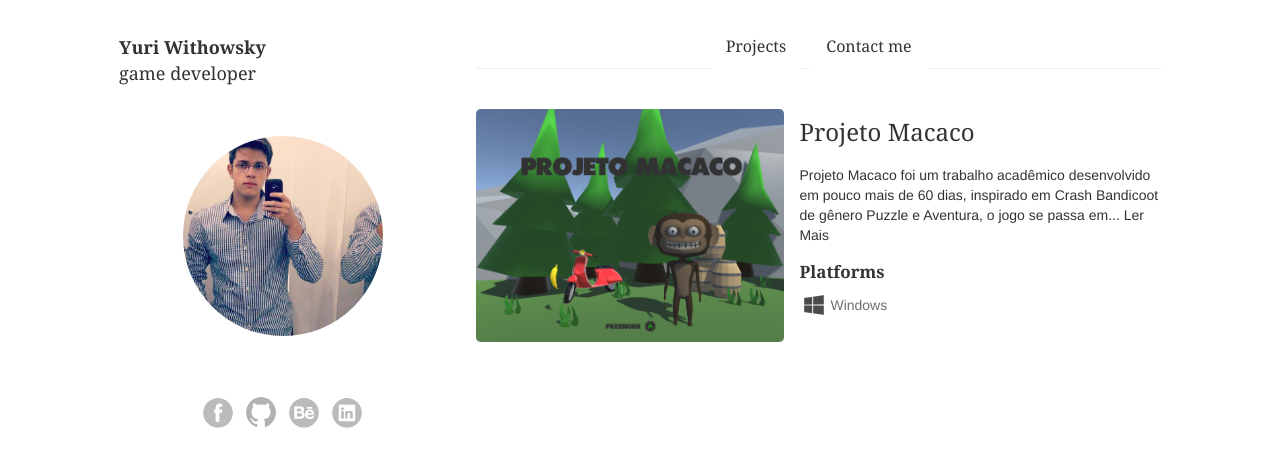
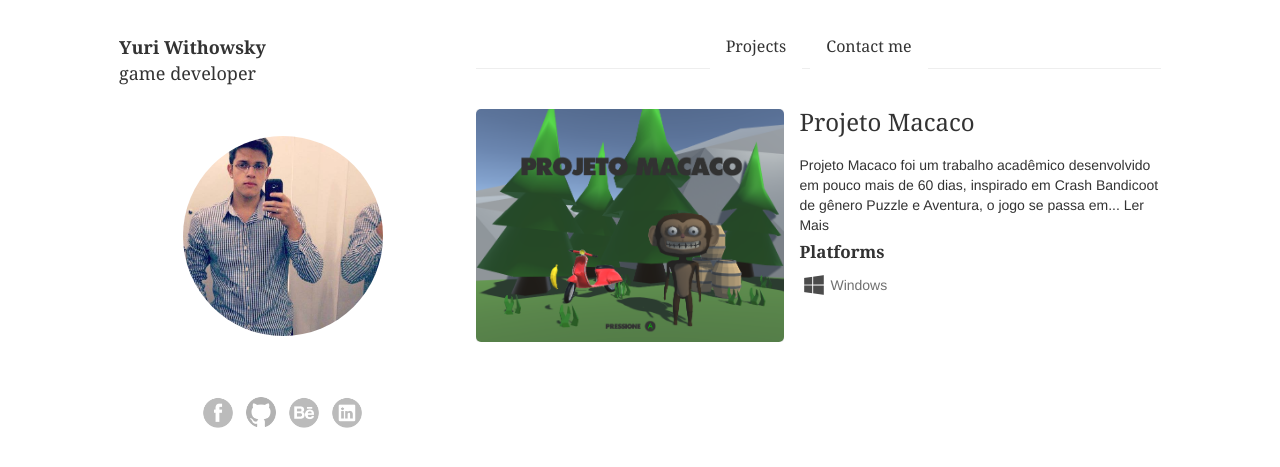
Before and after one commit to yuriwithowsky/yuriwithowsky.github.io, a Jekyll site: the page built from index.html, in a window 1280 px wide. Shown: the top 467 px of the page. Built offline with Jekyll 4.4.1, drawn with Linux system fonts in a browser that asks for light colours; some web fonts are replaced.

Commit message:
Update index.html

```diff
--- a/index.html
+++ b/index.html
@@ -9,10 +9,9 @@ layout: head
         </div>
     </a>
     <div class="article-content">
-        <p class="article">
         {{post.content | remove: '<p>' | remove: '</p>' | truncatewords: 30}}
         <a href="{{post.url}}">Ler Mais</a>
-        </p>
+
         <span class="article-title">Platforms</span>
         <div class="article-platforms">
             {% for tag in post.tags %}
```
